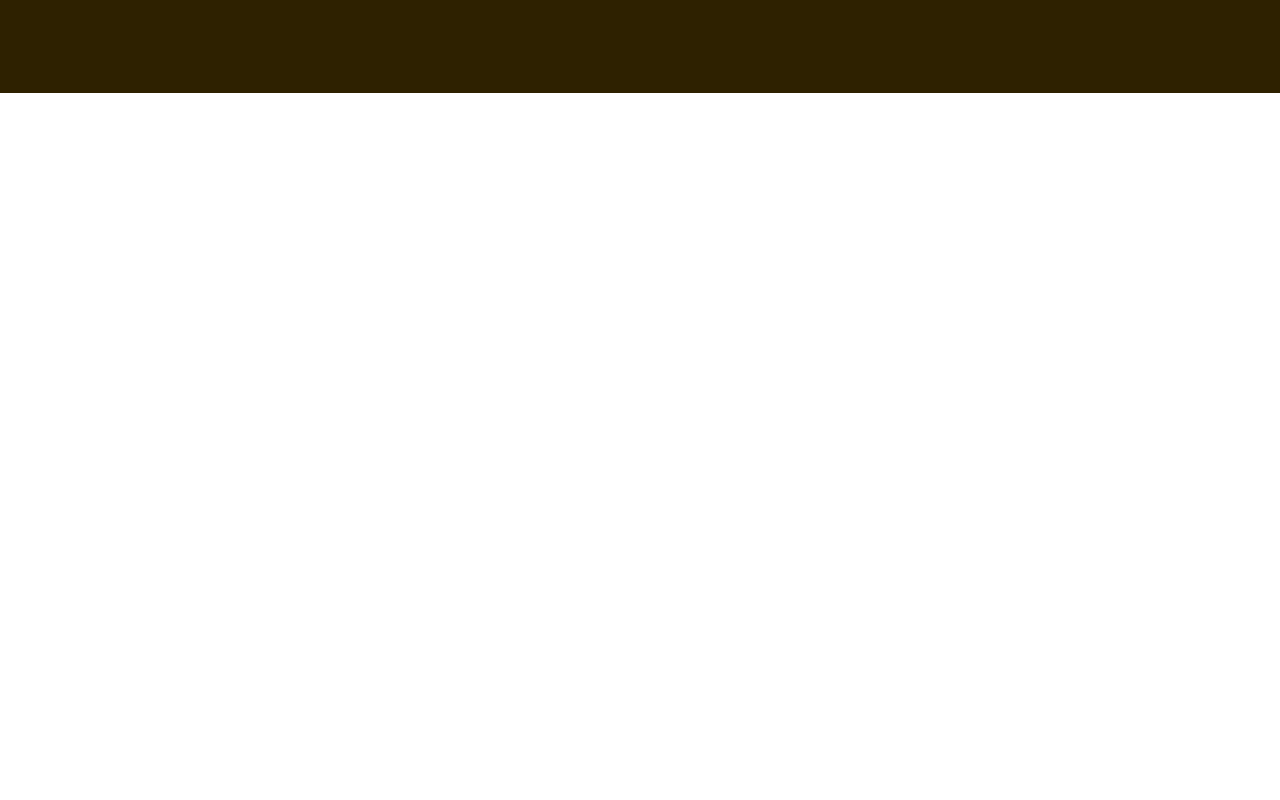
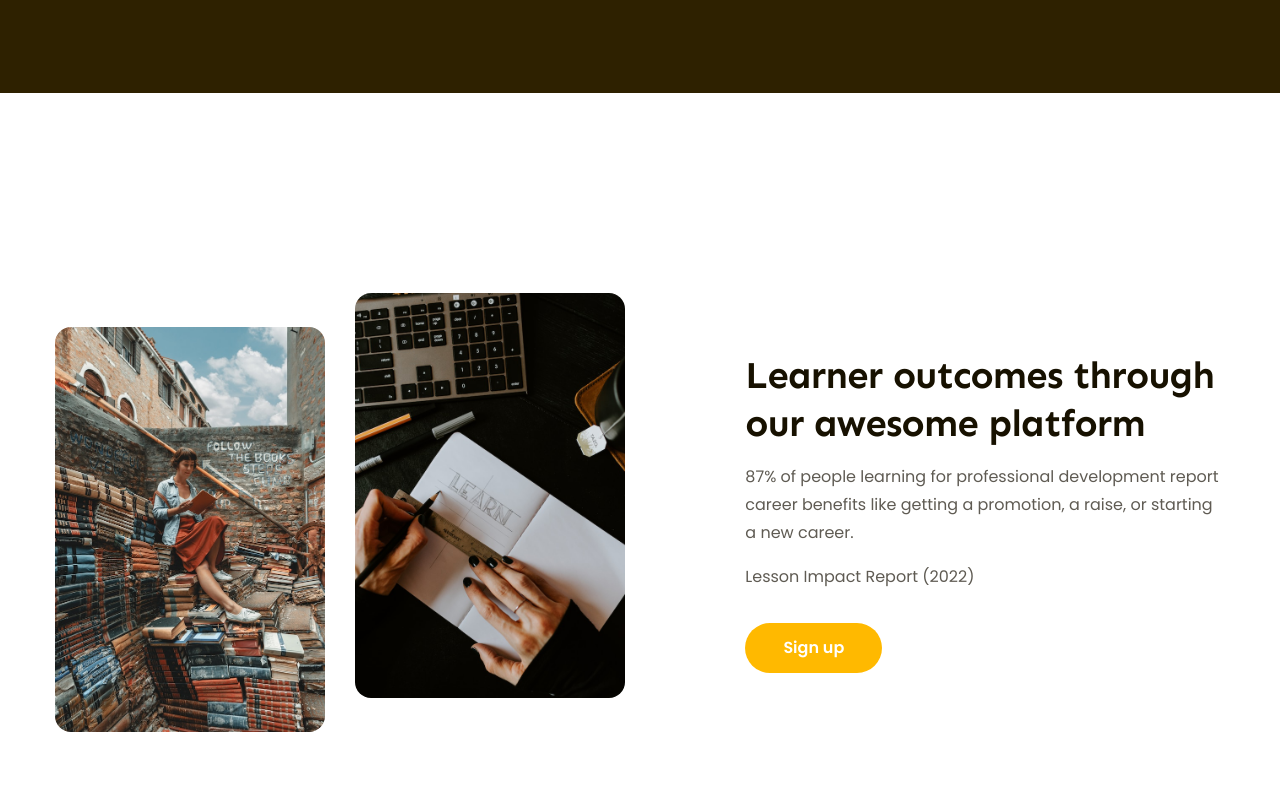
Before and after one commit to Dung2211/Figma-to-HTML, a plain HTML site: page index.html in a window 1280 px wide. Shown: the part 2244-3044 px from the top of the page. Drawn offline with Linux system fonts and the light colour scheme.

Commit message:
P10 code phần features

```diff
--- a/assets/css/style.css
+++ b/assets/css/style.css
@@ -482,3 +482,51 @@
   font-style: italic;
   line-height: 1.54;
 }
+
+/* ===================features============= */
+.features {
+  margin-top: 135px;
+  padding: 65px 0;
+}
+
+.features .body {
+  display: flex;
+  justify-content: space-between;
+}
+
+.features .body .images {
+  display: flex;
+  gap: 30px;
+}
+
+.features .images img {
+  width: 270px;
+  height: 405px;
+  object-fit: cover;
+  border-radius: 16px;
+}
+
+.features .lower {
+  margin-top: 34px;
+}
+
+.features .content {
+  width: 41%;
+  display: flex;
+  flex-direction: column;
+  justify-content: center;
+}
+
+.features .desc {
+  margin-top: 16px;
+  color: #5f5b53;
+  font-size: 1.6rem;
+  line-height: 1.75;
+}
+
+.features .cta-btn {
+  width: 137px;
+  height: 50px;
+  background: var(--primary-color);
+  margin-top: 32px;
+}
--- a/index.html
+++ b/index.html
@@ -372,6 +372,37 @@
           </div>
         </div>
       </div>
+
+      <!-- Features -->
+      <div class="features">
+        <div class="main-content">
+          <div class="body">
+            <div class="images">
+              <img
+                class="lower"
+                src="./assets/img/learn1.jpg"
+                alt="Learner outcomes through our awesome platform"
+              />
+              <img
+                src="./assets/img/learn2.jpg"
+                alt="Learner outcomes through our awesome platform"
+              />
+            </div>
+            <div class="content">
+              <h2 class="heading-lv2">
+                Learner outcomes through our awesome platform
+              </h2>
+              <p class="desc">
+                87% of people learning for professional development report
+                career benefits like getting a promotion, a raise, or starting a
+                new career.
+              </p>
+              <p class="desc">Lesson Impact Report (2022)</p>
+              <a href="#!" class="btn cta-btn">Sign up</a>
+            </div>
+          </div>
+        </div>
+      </div>
     </main>
   </body>
 </html>
```
